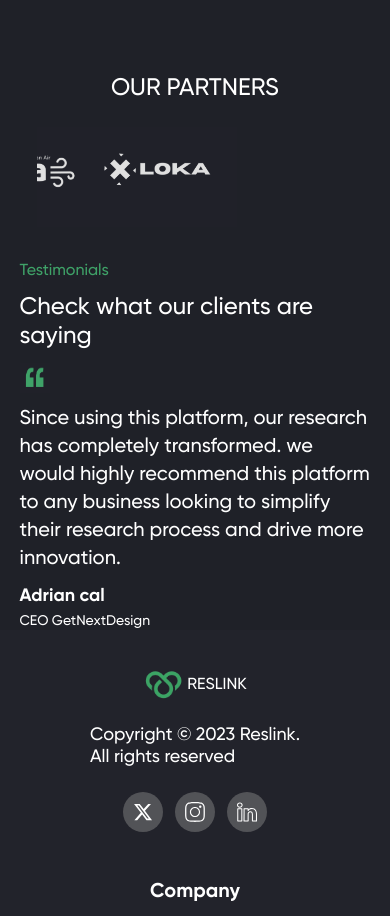
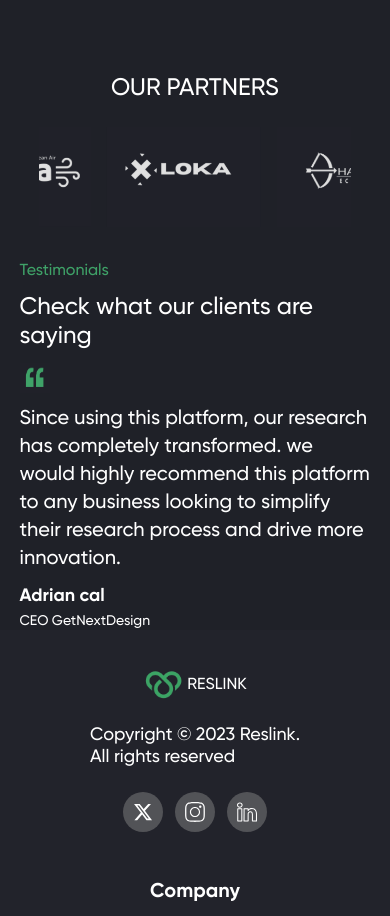
Before and after one commit to Lakshay-bit-png/reslink_lakshay, a React (Create React App) app: page / in a window 390 px wide. Shown: the part 2530-3446 px from the top of the page. Built offline with nearby package versions, Linux system fonts and the light colour scheme.

Commit message:
Update index.css

```diff
--- a/src/Home/partners/index.css
+++ b/src/Home/partners/index.css
@@ -25,7 +25,6 @@ color:white;
     align-items: center;
     justify-content: center;
     font-size:18px;
-    width:100%;
 
 
 }
@@ -36,15 +35,15 @@ color:white;
 
 .partners {
     display: flex;
+    width:100%;
     overflow: hidden;
-    width:100%;
 
 }
 
 
 
 @media (max-width: 900px) {
-    .partners {
+    .partners img {
         height: 100px;
         width: 200px;
         margin-right: 20px; /* Add margin between images */
```
